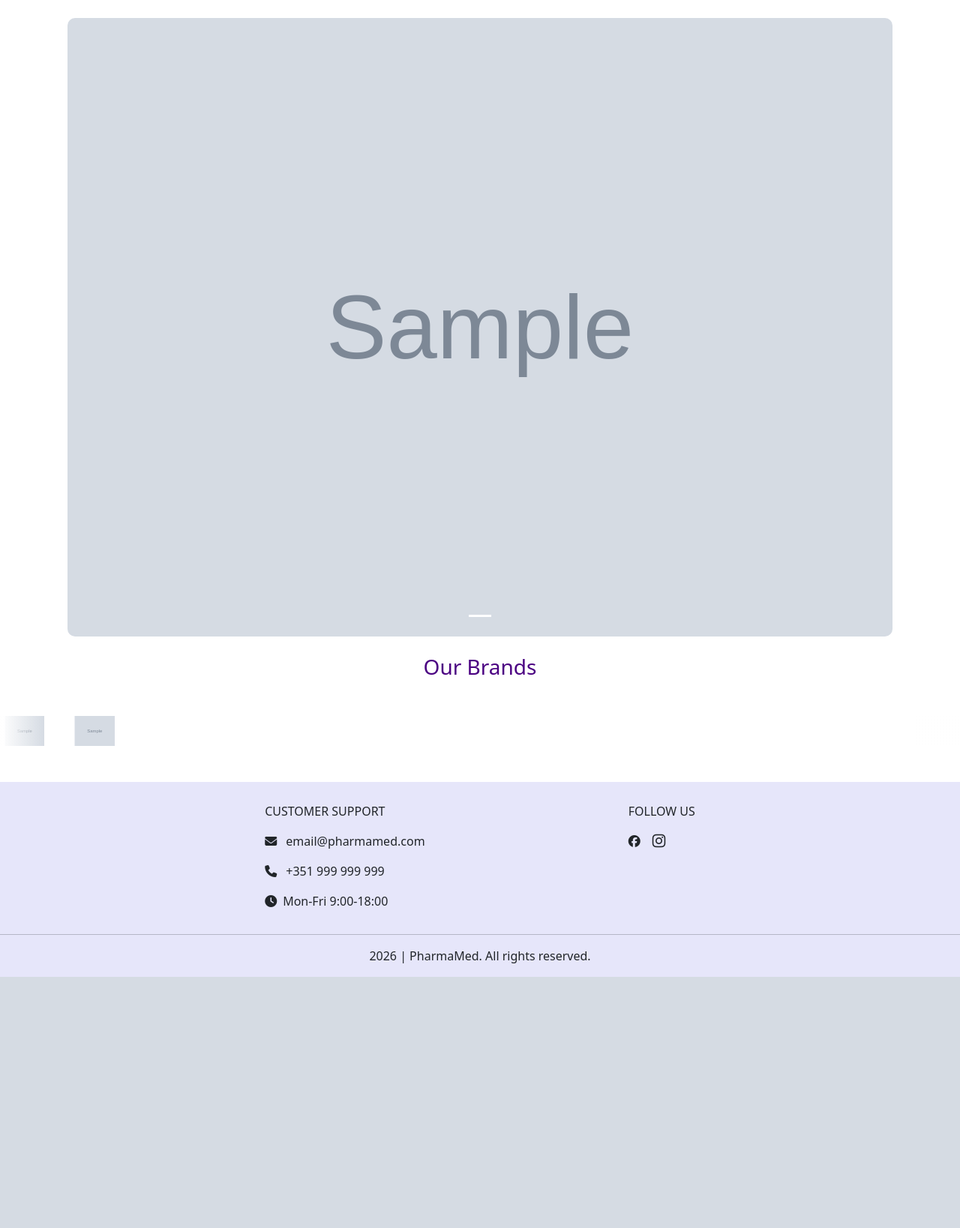
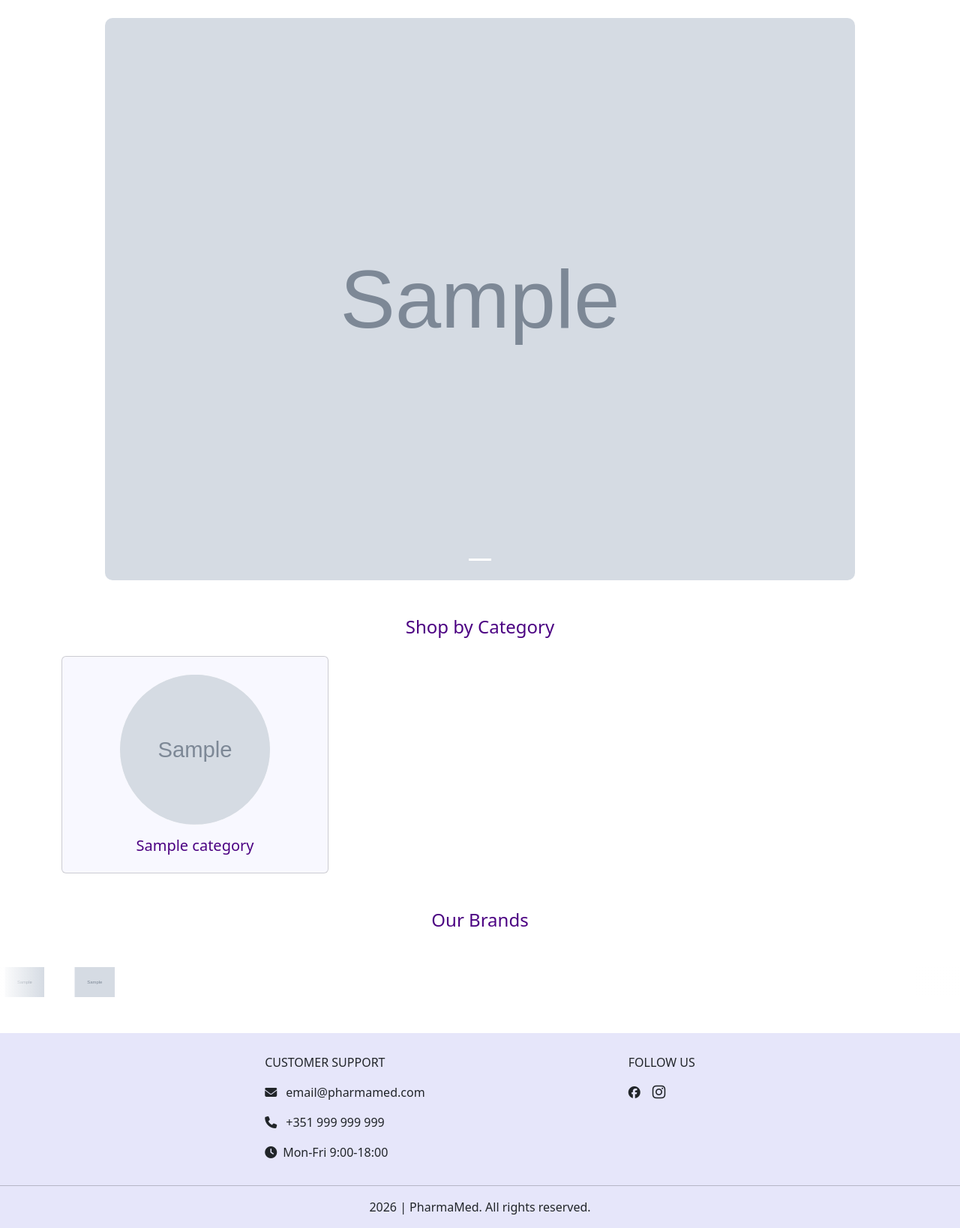
Before and after one commit to sarah-guerreiro/PharmaMed, a Flask app: template templates/index.html in a window 1280 px wide. Shown: the part 77-1715 px from the top of the page at 75% size. Before the commit the page ends 1380 px from the top, so only its background shows below. Run offline with Flask 3, Linux system fonts and the light colour scheme; data comes from the database, SQL or seed files in the repository; both versions use the stored data as it was after the commit; the template is opened without the code that fills it: most values are stand-ins (such as "Sample title", 1, 10 or a date in 2020); grey boxes marked "Sample" are stand-in pictures; some libraries are stand-ins or nearby versions.

Commit message:
Added category shortcuts on index page

```diff
--- a/app.py
+++ b/app.py
@@ -89,7 +89,16 @@ def index():
         {"file": "seresto.png", "name": "Seresto"},
         {"file": "adtab.png", "name": "AdTab"},
     ]
-    return render_template("index.html", carousel_categories=carousel_categories, brands=brands)
+
+    conn = sqlite3.connect("pharmamed.db")
+    conn.row_factory = sqlite3.Row
+    cursor = conn.cursor()
+
+    # Get main categories name, id and image
+    cursor.execute("""SELECT category_id, name, image_url FROM categories WHERE parent_id = 0""")
+    main_categories = cursor.fetchall()
+
+    return render_template("index.html", carousel_categories=carousel_categories, main_categories=main_categories, brands=brands)
 
 @app.route("/products/<int:category_id>")
 def display_category(category_id):
@@ -97,7 +106,7 @@ def display_category(category_id):
     conn.row_factory = sqlite3.Row
     cursor = conn.cursor()
 
-    # Get category/subcategory name for page title
+    # Get category/subcategory
     cursor.execute("SELECT * FROM categories WHERE category_id = ?", (category_id,))
     category = cursor.fetchone()
 
--- a/schema.sql
+++ b/schema.sql
@@ -3,6 +3,7 @@ CREATE TABLE categories (
     name TEXT NOT NULL,
     parent_id INTEGER DEFAULT 0,
     icon TEXT,
+    image_url TEXT,
     FOREIGN KEY (parent_id) REFERENCES categories(category_id),
     UNIQUE (name, parent_id)
 );
--- a/static/styles.css
+++ b/static/styles.css
@@ -85,7 +85,7 @@
 }
 
 #autoplayingCarousel {
-  max-width: 1100px;
+  max-width: 1000px;
   margin: auto;
 }
 
@@ -94,9 +94,66 @@
     border-radius: 10px;
 }
 
+.category-shortcuts {
+  color: #4B0082;
+}
+
+.category-card .card-img-top {
+  width: 200px;
+  height: 200px;
+  clip-path: circle(50%);
+  overflow: hidden;
+  margin: auto;
+  transition: 0.25s ease-in-out;
+}
+
+@media (max-width: 992px) {
+  .category-card .card-img-top {
+    width: 175px;
+    height: 175px;
+  }
+}
+
+@media (max-width: 768px) {
+  .category-card .card-img-top {
+    width: 150px;
+    height: 150px;
+  }
+}
+
+@media (max-width: 576px) {
+  .category-card .card-img-top {
+    width: 120px;
+    height: 120px;
+  }
+}
+
+.category-image {
+  max-height: 100%;
+  object-fit: contain;
+  background-color: whitesmoke;
+}
+
+@media (hover: hover) {
+  .category-card:hover .card-img-top {
+  transform: scale(1.05);
+  }
+}
+
+.category-card {
+  background-color: #F8F8FF;
+}
+
+.category-card:hover {
+  background-color: #E6E6FA;
+}
+
+.category-card .card-title {
+  color: #4B0082;
+}
+
 .brands-section {
   color: #4B0082;
-  text-align: center;
 }
 
 .brands-slider {
@@ -186,13 +243,27 @@
   width: 200px;
   height: 200px;
   overflow: hidden;
-  margin: auto
+  margin: auto;
+  transition: 0.25s ease-in-out;
 }
 
 .product-image {
   max-width: 100%;
   max-height: 100%;
   object-fit: contain;
+}
+
+@media (hover: hover) {
+  .product-card:hover .card-img-top {
+  transform: scale(1.1);
+  }
+}
+
+@media (max-width: 992px) {
+  .product-card .card-img-top {
+    width: 150px;
+    height: 150px;
+  }
 }
 
 .card-text {
--- a/templates/index.html
+++ b/templates/index.html
@@ -30,8 +30,33 @@
     </div>
 </div>
 
+<!-- Category shortcuts -->
+<div class="container my-5">
+    <h4 class="category-shortcuts text-center mb-4">Shop by Category</h4>
+    <div class="row row-cols-2 row-cols-md-3 g-4">
+        {% for category in main_categories %}
+        <div class="col">
+            <a href="{{ url_for('display_category', category_id=category.category_id) }}" class="text-decoration-none">
+                <div class="card category-card h-100 text-center">
+
+                    <!-- Category image -->
+                    <div class="card-img-top d-flex justify-content-center align-items-center mt-4">
+                        <img src="{{ url_for('static', filename=category.image_url) }}" class="category-image" alt="{{ category.name }}">
+                    </div>
+                    <div class="card-body">
+
+                        <!-- Category name -->
+                        <h5 class="card-title">{{ category.name }}</h5>
+                    </div>
+                </div>
+            </a>
+        </div>
+        {% endfor %}
+    </div>
+</div>
+
 <!-- Brands logo slider -->
-<h3 class="brands-section">Our Brands</h3>
+<h4 class="brands-section text-center">Our Brands</h4>
 <div class="brands-slider my-5">
     <div class="brands-track">
         {% for brand in brands %}
--- a/templates/products.html
+++ b/templates/products.html
@@ -35,7 +35,7 @@
     <div class="row row-cols-1 row-cols-md-4 g-4 pb-5">
         {% for product in products %}
         <div class="col">
-            <div class="card h-100 text-center">
+            <div class="card product-card h-100 text-center">
                 <!-- Product image -->
                 <div class="card-img-top d-flex justify-content-center align-items-center">
                     <img src="{{ url_for('static', filename=product.image_url) }}" class="product-image pt-4" alt="{{ product.name }}">
@@ -43,7 +43,7 @@
                 <div class="card-body">
 
                     <!-- Product name -->
-                    <h5 class="card-title fs-6 ">{{ product.name }}</h5>
+                    <h5 class="card-title fs-6">{{ product.name }}</h5>
 
                     <!-- Product price -->
                     <p class="card-text fs-5 fw-bold">€{{ "%.2f"|format(product.price) }}</p>
```
Also changed, not shown: pharmamed.db, static/images/categories/baby.png (added), static/images/categories/eye_care.png (added), static/images/categories/hair_care.png (added), static/images/categories/maternity.png (added), static/images/categories/medicines.png (added), static/images/categories/oral_care.png (added), static/images/categories/pet_care.png (added), static/images/categories/skincare.png (added), static/images/categories/supplements.png (added).
